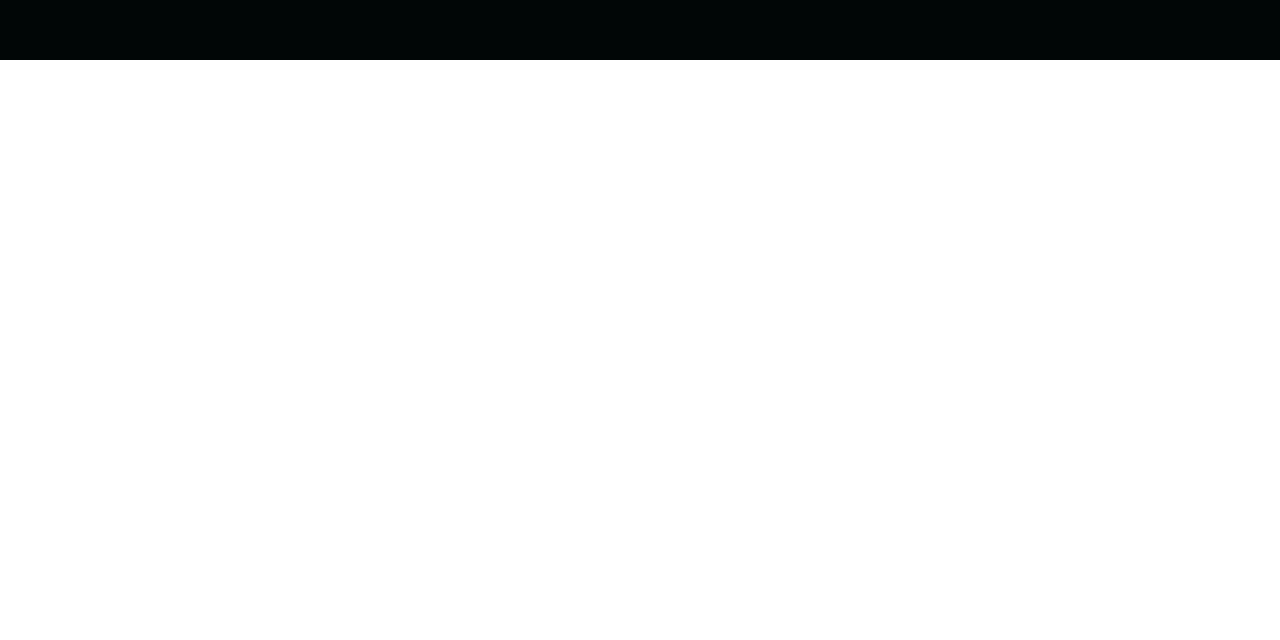
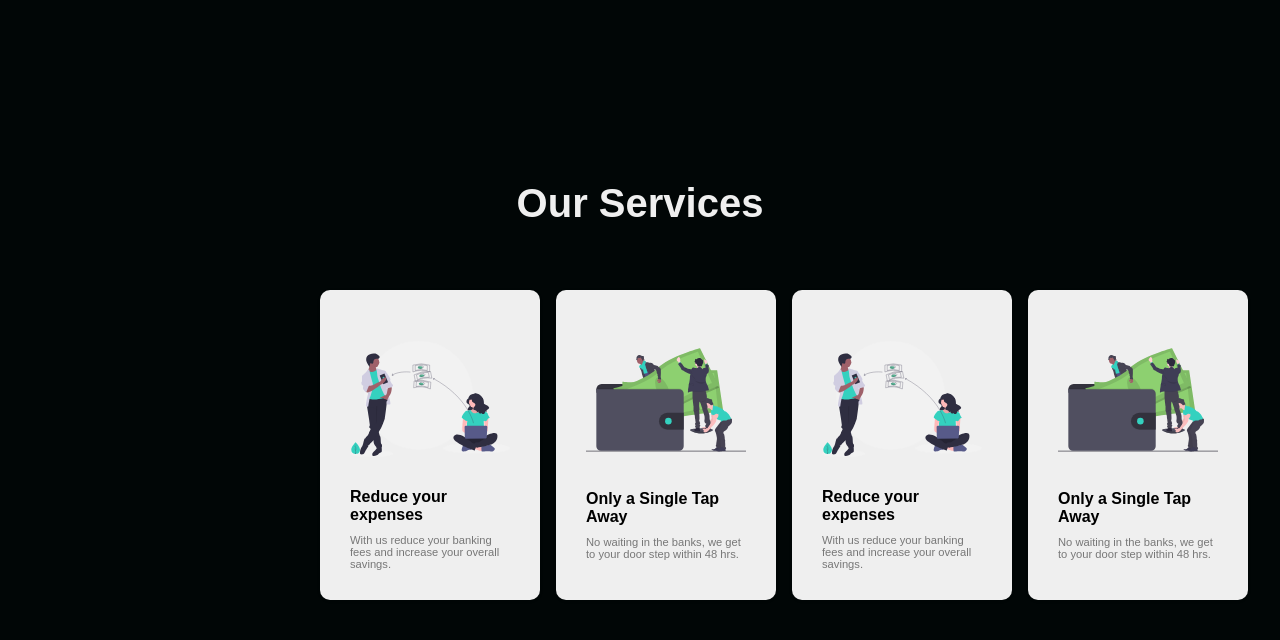
Before and after one commit to arpitnath/react_app, a React (Create React App) app in the folder client/: page / in a window 1280 px wide. Shown: the part 3320-3960 px from the top of the page. Before the commit the page ends 3380 px from the top, so only its background shows below. Built offline with nearby package versions, Linux system fonts and the light colour scheme.

Commit message:
Card component

```diff
--- /dev/null
+++ b/client/src/components/Services.js
@@ -0,0 +1,57 @@
+import React from "react";
+import icon1 from "../images/svg-1.svg";
+import icon2 from "../images/svg-2.svg";
+import icon3 from "../images/svg-3.svg";
+import icon4 from "../images/svg-1.svg";
+import {
+  ServicesContainer,
+  ServicesWrapper,
+  ServicesCard,
+  ServicesIcon,
+  ServicesH1,
+  ServicesH2,
+  ServicesP,
+} from "./styleSheet";
+
+const Services = () => {
+  return (
+    <ServicesContainer id="services">
+      <ServicesH1>Our Services</ServicesH1>
+      <ServicesWrapper>
+        <ServicesCard>
+          <ServicesIcon src={icon1} />
+          <ServicesH2>Reduce your expenses</ServicesH2>
+          <ServicesP>
+            With us reduce your banking fees and increase your overall savings.
+          </ServicesP>
+        </ServicesCard>
+
+        <ServicesCard>
+          <ServicesIcon src={icon2} />
+          <ServicesH2>Only a Single Tap Away</ServicesH2>
+          <ServicesP>
+            No waiting in the banks, we get to your door step within 48 hrs.
+          </ServicesP>
+        </ServicesCard>
+
+        <ServicesCard>
+          <ServicesIcon src={icon1} />
+          <ServicesH2>Reduce your expenses</ServicesH2>
+          <ServicesP>
+            With us reduce your banking fees and increase your overall savings.
+          </ServicesP>
+        </ServicesCard>
+
+        <ServicesCard>
+          <ServicesIcon src={icon2} />
+          <ServicesH2>Only a Single Tap Away</ServicesH2>
+          <ServicesP>
+            No waiting in the banks, we get to your door step within 48 hrs.
+          </ServicesP>
+        </ServicesCard>
+      </ServicesWrapper>
+    </ServicesContainer>
+  );
+};
+
+export default Services;
--- a/client/src/components/styleSheet.js
+++ b/client/src/components/styleSheet.js
@@ -361,6 +361,7 @@ export const InfoRow = styled.div`
   @media screen and (max-width: 768px) {
     grid-template-areas: ${({ imgStart }) =>
       imgStart ? `'col1 col1' 'col2 col2'` : `'col1 col1' 'col2 col2'`};
+    margin-top: 164px;
   }
 `;
 export const Column1 = styled.div`
@@ -418,3 +419,98 @@ export const Img = styled.img`
   margin: 0 0 10px 0;
   padding-right: 0;
 `;
+
+/*
+    SERVICES COMPONENET
+*/
+
+export const ServicesContainer = styled.div`
+  height: 800px;
+  display: flex;
+  flex-direction: column;
+  justify-content: center;
+  align-items: center;
+  background: #010606;
+  margin-top: -100px;
+
+  @media screen and (max-width: 768px) {
+    height: 1100px;
+  }
+  @media screen and (max-width: 480px) {
+    height: 1300px;
+  }
+`;
+
+export const ServicesWrapper = styled.div`
+  max-width: 100px;
+  margin: 0;
+  margin-left: -50%;
+  display: grid;
+  grid-template-columns: 1fr 1fr 1fr 1fr; //card layout
+  align-items: center;
+  grid-gap: 16px;
+  padding: 0 50px;
+
+  @media screen and (max-width: 768px) {
+    grid-template-columns: 1fr 1fr;
+  }
+  @media screen and (max-width: 480px) {
+    grid-template-columns: 1fr;
+    padding: 20px;
+  }
+`;
+export const ServicesCard = styled.div`
+  background: #efefef;
+  display: flex;
+  flex-direction: column;
+  justify-content: flex-start;
+  align-items: center;
+  height: 310px;
+  border-radius: 10px;
+  max-height: 340px;
+  padding: 30px;
+  box-shadow: 0 1px 3px rgba(0, 0, 0, 0.2);
+  transition: all 0.2s ease-in-out;
+
+  &:hover {
+    transform: scale(1.02);
+    transition: all 0.2s ease-in-out;
+    cursor: pointer;
+  }
+
+  @media screen and (max-width: 480px) {
+    width: 150%;
+    margin-left: -20px;
+  }
+`;
+
+export const ServicesIcon = styled.img`
+  height: 160px;
+  width: 160px;
+  margin-bottom: 10px;
+`;
+export const ServicesH1 = styled.h1`
+  font-size: 2.5rem;
+  color: #efefef;
+  margin-bottom: 64px;
+  margin-top: 60px;
+
+  @media screen and (max-width: 480px) {
+    font-size: 2rem;
+    margin-top: 250px;
+  }
+`;
+export const ServicesH2 = styled.h2`
+  font-size: 1rem;
+  text-align: left;
+  margin-bottom: 10px;
+
+  @media screen and (max-width: 480px) {
+    text-align: left;
+  }
+`;
+export const ServicesP = styled.p`
+  font-size: 0.7rem;
+  text-align: left !important;
+  opacity: 0.5;
+`;
--- a/client/src/data.js
+++ b/client/src/data.js
@@ -38,7 +38,7 @@ export const homeObjTwo = {
 };
 
 export const homeObjThree = {
-  id: "about",
+  id: "own",
   lightBg: false,
   lightText: true,
   lightTextDesc: true,
@@ -49,7 +49,7 @@ export const homeObjThree = {
   buttonLabel: "Get Started",
   imgStart: false,
   primary: true,
-  alt: "transaction",
+  alt: "credit card",
   dark: true,
   img: img3,
   darkText: false,
--- a/client/src/pages/Home.js
+++ b/client/src/pages/Home.js
@@ -4,6 +4,7 @@ import Sidebar from "../components/Sidebar";
 import HeroSection from "../components/HeroSection";
 import InfoSection from "../components/InfoSection";
 import { homeObjOne, homeObjThree, homeObjTwo } from "../data";
+import Services from "../components/Services";
 
 const Home = () => {
   const [isOpen, setIsOpen] = useState(false);
@@ -19,6 +20,9 @@ const Home = () => {
       <HeroSection />
       <InfoSection {...homeObjOne} />
       <InfoSection {...homeObjTwo} />
+
+      <InfoSection {...homeObjThree} />
+      <Services />
       <InfoSection {...homeObjThree} />
     </div>
   );
```
